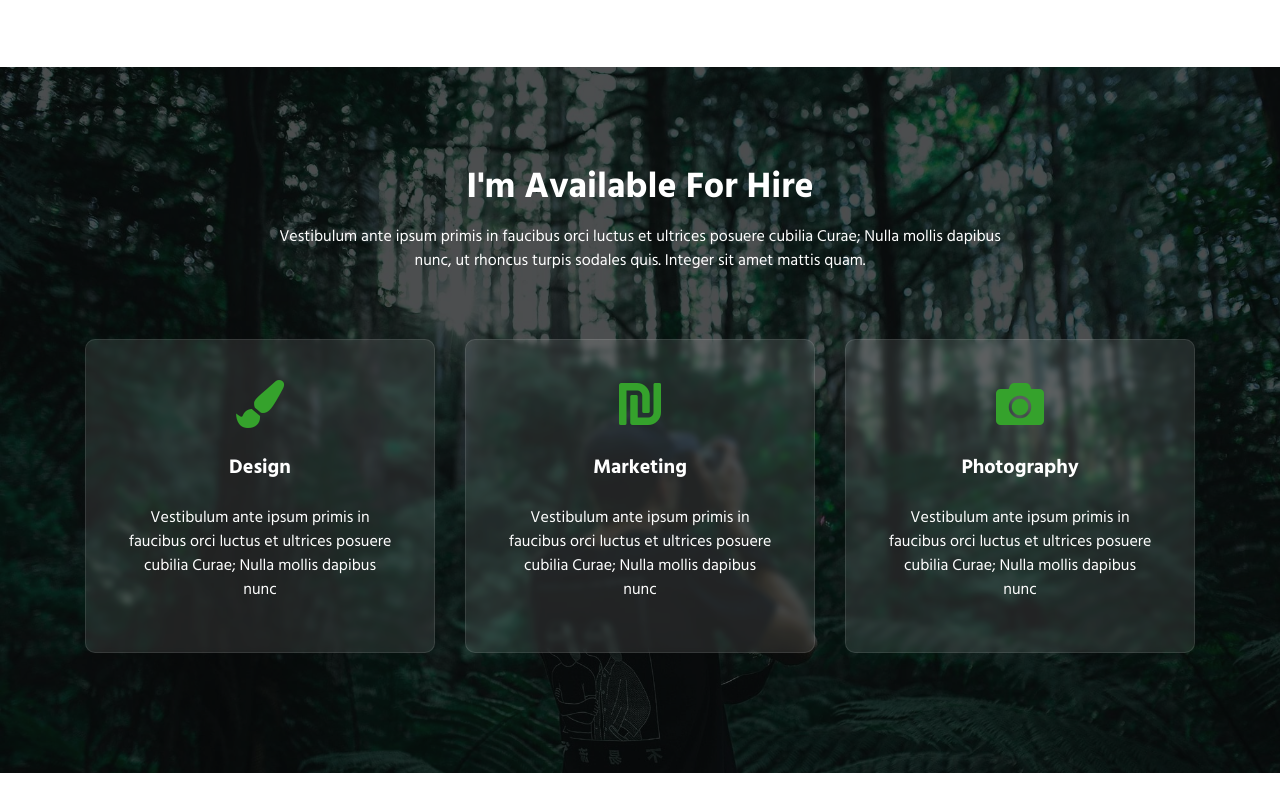
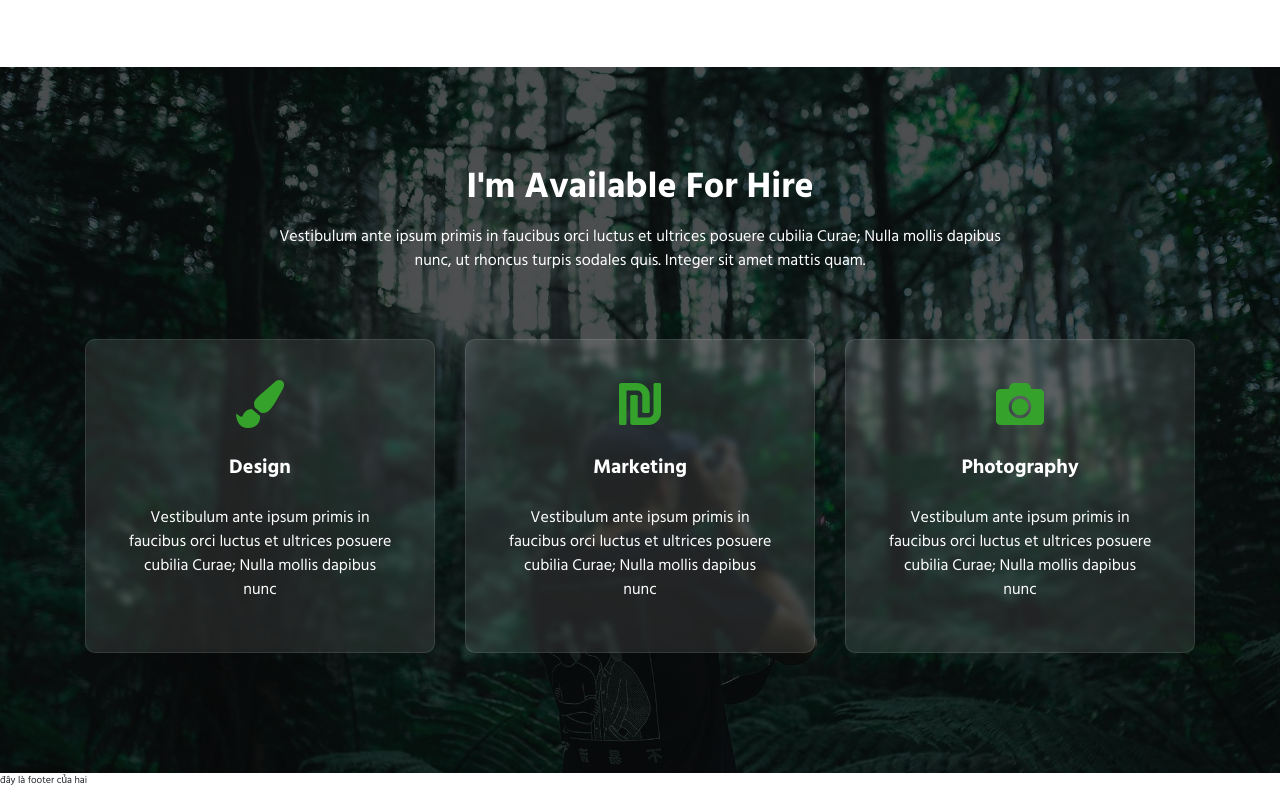
Before and after one commit to nguyenvi09/BC25_DEMOGIT, a plain HTML site: page index.html in a window 1280 px wide. Shown: the part 1973-2761 px from the top of the page. Drawn offline with nearby package versions, Linux system fonts and the light colour scheme.

Commit message:
footer by hai

```diff
--- a/index.html
+++ b/index.html
@@ -353,7 +353,7 @@
     </section>
     <!-- Feature end -->
 
-    <!-- backgour attacment cho đứng 1 cho -->
+    <footer>đây là footer của hai</footer>
 
     <!-- Optional JavaScript -->
     <!-- jQuery first, then Popper.js, then Bootstrap JS -->
```
